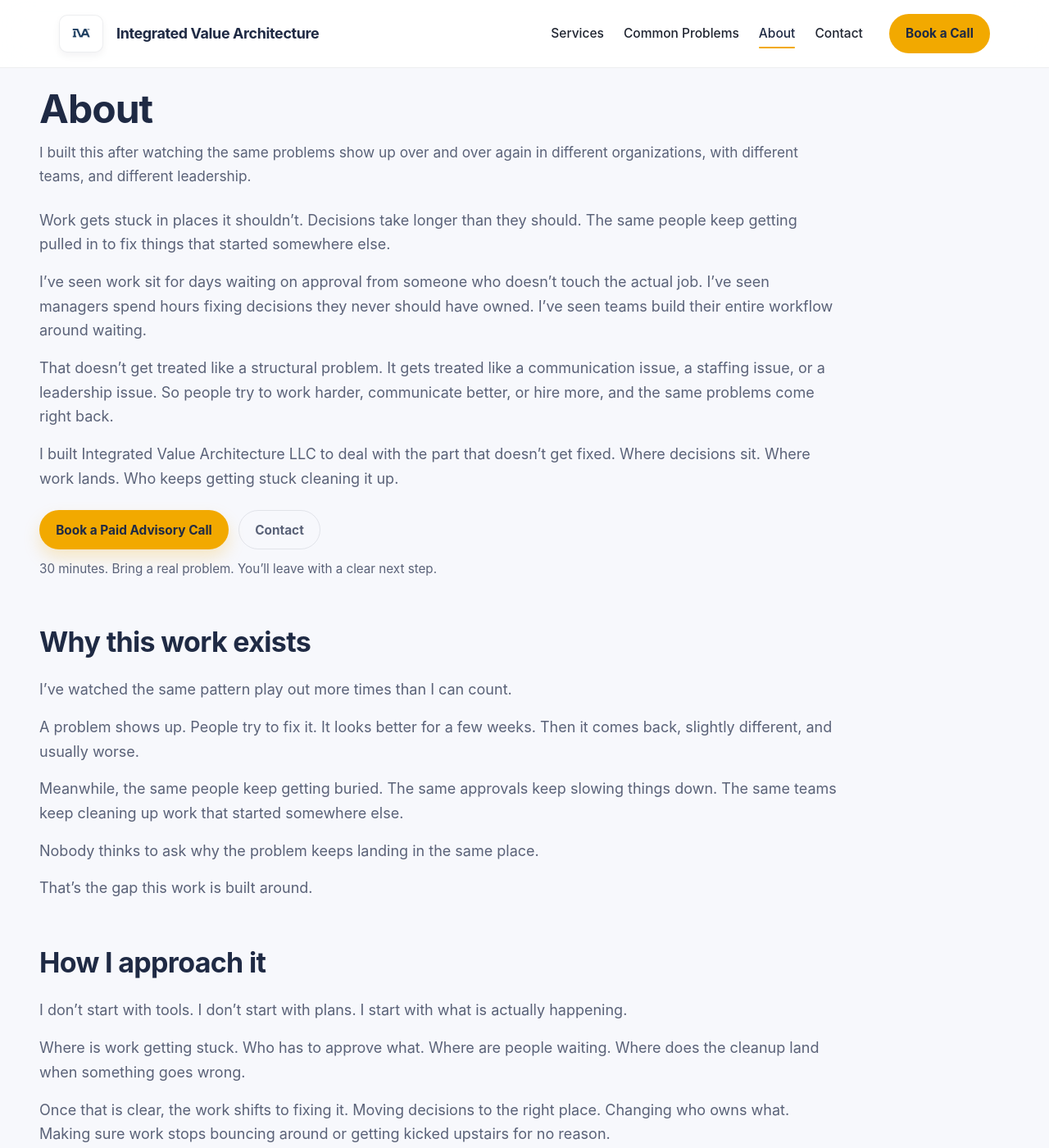
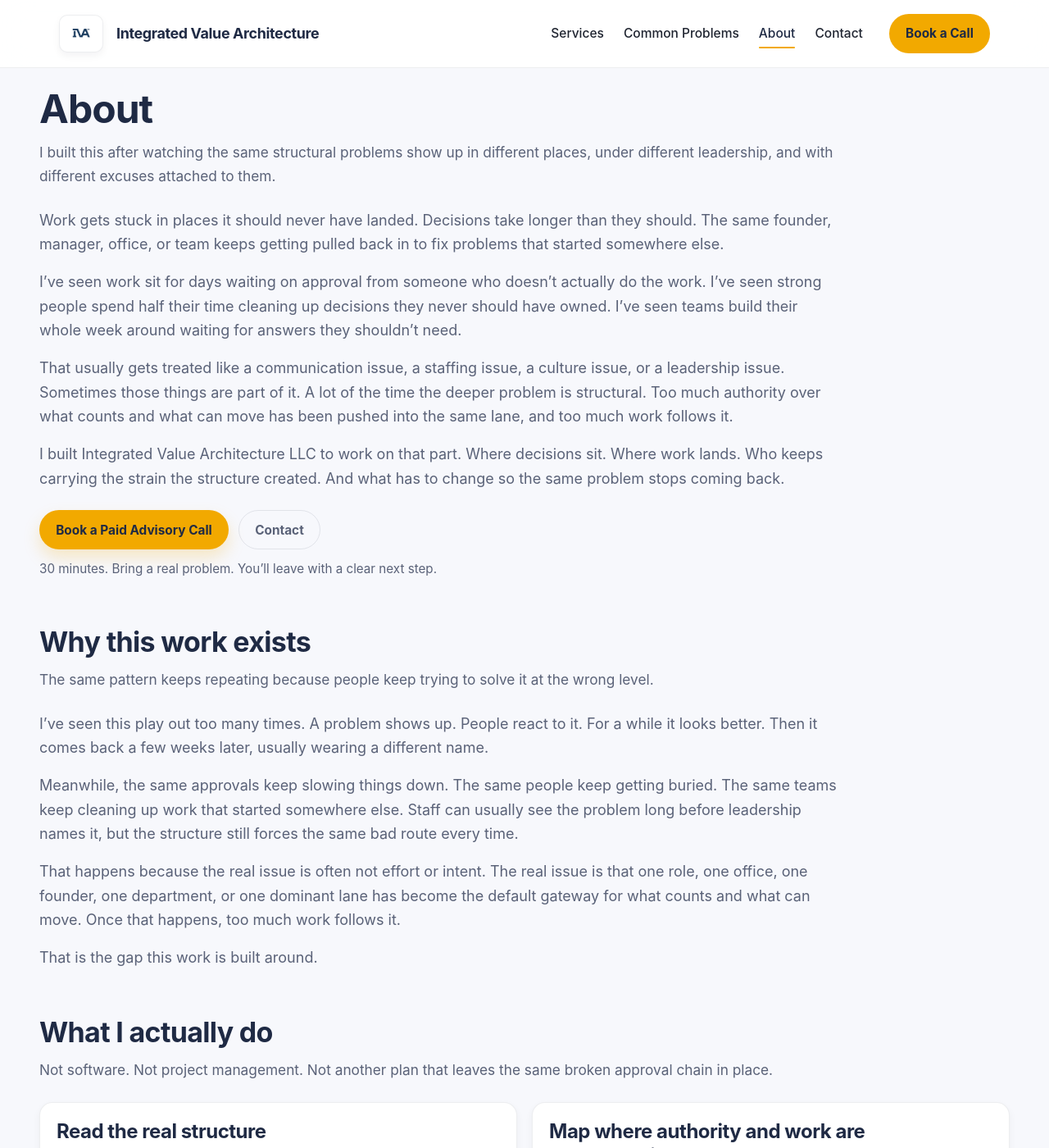
Before and after one commit to efost7873/integratedvaluearchitecture.com, a Jekyll site: the page built from about.html, in a window 1280 px wide and 1400 px high. Shown: the whole window at 82% size. Built offline with Jekyll 4.4.1, drawn with Linux system fonts in a browser that asks for light colours; some of the changed text lies outside the part shown.

Commit message:
Revise About page content for clarity and focus
Updated the content of the About page to clarify the purpose and approach of Integrated Value Architecture LLC, emphasizing structural issues and decision-making processes.

```diff
--- a/about.html
+++ b/about.html
@@ -2,7 +2,7 @@
 layout: default
 title: About
 seo_title: About | Integrated Value Architecture LLC
-seo_description: Integrated Value Architecture LLC was built after watching work get stuck, decisions drag, and the same people get buried fixing problems that should never have landed on them in the first place.
+seo_description: Learn why Evan Micheal Foster built Integrated Value Architecture LLC and how this work helps organizations fix structural bottlenecks, overloaded decision-makers, and repeated rework.
 ---
 
 <div class="iva-page">
@@ -13,29 +13,29 @@ seo_description: Integrated Value Architecture LLC was built after watching work
     <div class="section-header">
       <h1>About</h1>
       <p class="section-subtitle">
-        I built this after watching the same problems show up over and over again in different organizations, with different teams, and different leadership.
+        I built this after watching the same structural problems show up in different places, under different leadership, and with different excuses attached to them.
       </p>
     </div>
 
     <p>
-      Work gets stuck in places it shouldn’t. Decisions take longer than they should. The same people keep getting pulled in to fix things that started somewhere else.
+      Work gets stuck in places it should never have landed. Decisions take longer than they should. The same founder, manager, office, or team keeps getting pulled back in to fix problems that started somewhere else.
     </p>
 
     <p>
-      I’ve seen work sit for days waiting on approval from someone who doesn’t touch the actual job. I’ve seen managers spend hours fixing decisions they never should have owned. I’ve seen teams build their entire workflow around waiting.
+      I’ve seen work sit for days waiting on approval from someone who doesn’t actually do the work. I’ve seen strong people spend half their time cleaning up decisions they never should have owned. I’ve seen teams build their whole week around waiting for answers they shouldn’t need.
     </p>
 
     <p>
-      That doesn’t get treated like a structural problem. It gets treated like a communication issue, a staffing issue, or a leadership issue. So people try to work harder, communicate better, or hire more, and the same problems come right back.
+      That usually gets treated like a communication issue, a staffing issue, a culture issue, or a leadership issue. Sometimes those things are part of it. A lot of the time the deeper problem is structural. Too much authority over what counts and what can move has been pushed into the same lane, and too much work follows it.
     </p>
 
     <p>
-      I built Integrated Value Architecture LLC to deal with the part that doesn’t get fixed. Where decisions sit. Where work lands. Who keeps getting stuck cleaning it up.
+      I built Integrated Value Architecture LLC to work on that part. Where decisions sit. Where work lands. Who keeps carrying the strain the structure created. And what has to change so the same problem stops coming back.
     </p>
 
     <div class="iva-btn-row">
       <a href="https://book.ms/b/IntegratedValueArchitectureLLC@integratedvaluearchitecture.com" class="iva-btn-primary">Book a Paid Advisory Call</a>
-      <a href="{{ site.baseurl }}/contact" class="iva-btn-secondary">Contact</a>
+      <a href="{{ site.baseurl }}/contact/" class="iva-btn-secondary">Contact</a>
     </div>
 
     <p class="iva-cta-meta">
@@ -43,56 +43,111 @@ seo_description: Integrated Value Architecture LLC was built after watching work
     </p>
   </section>
 
-
   <section id="about-why">
     <div class="section-header">
       <h2>Why this work exists</h2>
+      <p class="section-subtitle">
+        The same pattern keeps repeating because people keep trying to solve it at the wrong level.
+      </p>
     </div>
 
     <p>
-      I’ve watched the same pattern play out more times than I can count.
+      I’ve seen this play out too many times. A problem shows up. People react to it. For a while it looks better. Then it comes back a few weeks later, usually wearing a different name.
     </p>
 
     <p>
-      A problem shows up. People try to fix it. It looks better for a few weeks. Then it comes back, slightly different, and usually worse.
+      Meanwhile, the same approvals keep slowing things down. The same people keep getting buried. The same teams keep cleaning up work that started somewhere else. Staff can usually see the problem long before leadership names it, but the structure still forces the same bad route every time.
     </p>
 
     <p>
-      Meanwhile, the same people keep getting buried. The same approvals keep slowing things down. The same teams keep cleaning up work that started somewhere else.
+      That happens because the real issue is often not effort or intent. The real issue is that one role, one office, one founder, one department, or one dominant lane has become the default gateway for what counts and what can move. Once that happens, too much work follows it.
     </p>
 
     <p>
-      Nobody thinks to ask why the problem keeps landing in the same place.
+      That is the gap this work is built around.
+    </p>
+  </section>
+
+  <section id="about-what-i-do">
+    <div class="section-header">
+      <h2>What I actually do</h2>
+      <p class="section-subtitle">
+        Not software. Not project management. Not another plan that leaves the same broken approval chain in place.
+      </p>
+    </div>
+
+    <div class="grid grid-2">
+      <div class="card">
+        <h3>Read the real structure</h3>
+        <p>
+          I review the documents, reporting lines, decision pathways, recurring choke points, and work patterns that show how the organization is really running, not how it says it runs.
+        </p>
+      </div>
+
+      <div class="card">
+        <h3>Map where authority and work are concentrating</h3>
+        <p>
+          I identify where one founder, one office, one role, or one dominant lane has quietly become the default gateway for too much of the organization.
+        </p>
+      </div>
+
+      <div class="card">
+        <h3>Show what the bottleneck is costing</h3>
+        <p>
+          I trace where time is being lost in delay, approvals, translation, repeated cleanup, and workarounds that should never have been necessary.
+        </p>
+      </div>
+
+      <div class="card">
+        <h3>Help change the structure</h3>
+        <p>
+          I help move authority, ownership, and follow-through to the right places so fewer things stall, bounce around, or come back for rework.
+        </p>
+      </div>
+    </div>
+
+    <p>
+      The point is not to describe the mess better. The point is to change where the mess keeps coming from.
+    </p>
+  </section>
+
+  <section id="about-how-i-approach-it">
+    <div class="section-header">
+      <h2>How I approach the work</h2>
+      <p class="section-subtitle">
+        I do not start with a template. I start with what is actually happening.
+      </p>
+    </div>
+
+    <p>
+      Where is work getting stuck. Who has to approve what. Where are people waiting. Where does the cleanup land when something goes wrong. What keeps getting kicked upstairs that should have been handled closer to the work.
     </p>
 
     <p>
-      That’s the gap this work is built around.
+      Once that is clear, the work shifts from naming the problem to changing it. Decisions move to the right place. Ownership gets clearer. Work stops climbing the chain just to become real. Fewer people waste their week feeding the same bottleneck.
+    </p>
+
+    <p>
+      Then I stay involved long enough to make sure it holds and does not slide back into the same pattern under a different label.
     </p>
   </section>
 
-
-  <section id="about-approach">
+  <section id="about-who-this-is-for">
     <div class="section-header">
-      <h2>How I approach it</h2>
+      <h2>Who this work is for</h2>
+      <p class="section-subtitle">
+        This is not only for large organizations with giant org charts and expensive chaos.
+      </p>
     </div>
 
     <p>
-      I don’t start with tools. I don’t start with plans. I start with what is actually happening.
+      This can apply to a founder-led business where one person still has to touch too much before anything moves. It can apply to a small team where everything keeps climbing through one manager or one admin lane. It can apply to a nonprofit, public agency, or larger organization where one office or leadership lane has quietly become the default gateway for too much of the system.
     </p>
 
     <p>
-      Where is work getting stuck. Who has to approve what. Where are people waiting. Where does the cleanup land when something goes wrong.
-    </p>
-
-    <p>
-      Once that is clear, the work shifts to fixing it. Moving decisions to the right place. Changing who owns what. Making sure work stops bouncing around or getting kicked upstairs for no reason.
-    </p>
-
-    <p>
-      Then I stay involved long enough to make sure it holds and doesn’t slide back into the same pattern.
+      The issue is not how big the organization is. The issue is whether too much authority and too much work keep landing in the same place.
     </p>
   </section>
-
 
   <section id="about-founder">
     <div class="section-header">
@@ -103,11 +158,11 @@ seo_description: Integrated Value Architecture LLC was built after watching work
     </div>
 
     <p>
-      My background spans finance, public health, government, and nonprofit leadership. I’ve worked inside organizations where decisions moved cleanly and others where everything had to run through the same few people.
+      My background spans finance, public health, government, and nonprofit leadership. I’ve worked inside organizations where decisions moved cleanly and others where everything still had to run through the same few people before it counted.
     </p>
 
     <p>
-      The difference isn’t talent. It isn’t effort. It’s where decisions sit and where work gets pushed.
+      That difference is not usually talent. It is not effort. It is not whether people care. It is where decisions sit, how authority is handled, and where work gets pushed when the structure is under pressure.
     </p>
 
     <p>
@@ -115,54 +170,79 @@ seo_description: Integrated Value Architecture LLC was built after watching work
     </p>
   </section>
 
-
   <section id="about-difference">
     <div class="section-header">
       <h2>What makes this different</h2>
+      <p class="section-subtitle">
+        Most organizations are told to manage around the structure they already have. I work one step earlier than that.
+      </p>
     </div>
 
     <p>
-      Most organizations are asked to manage around the structure they already have.
+      The usual response to structural strain is more meetings, more approvals, more tracking, more coordination, and more people getting pulled in after the fact. For a while that can look responsible. Up close it usually means the same narrow lane is carrying even more work than before.
     </p>
 
     <p>
-      That usually means more meetings, more approvals, more tracking, and more people getting pulled in to fix things after the fact.
+      This work starts with a different question. Why is the work landing there in the first place. Why does that person have to approve it. Why does the same issue keep coming back even after people say it was handled.
     </p>
 
     <p>
-      This work starts one step earlier. Why is the work landing there in the first place. Why does that person have to approve it. Why does it keep coming back.
+      Fix that, and a lot of the extra management work starts disappearing on its own.
+    </p>
+  </section>
+
+  <section id="about-framework">
+    <div class="section-header">
+      <h2>Where Integrated Value Architecture fits</h2>
+      <p class="section-subtitle">
+        IVA is the governance architecture behind the work.
+      </p>
+    </div>
+
+    <p>
+      A lot of organizations end up forcing too many kinds of decisions through one dominant lane. Financial logic is the clearest example because it already has formal standing in most places, but it is not the only one. Any lane can become dominant if everything else has to pass through it to become visible or actionable.
     </p>
 
     <p>
-      Fix that, and a lot of the “management” work disappears on its own.
+      Integrated Value Architecture gives distinct domains real standing inside the structure so the organization can handle more than one kind of value and more than one kind of decision without routing everything through the same narrow channel.
     </p>
+
+    <p>
+      That is what makes the work different. It does not just manage around overload better. It changes the structure that keeps producing it.
+    </p>
+
+    <div class="iva-btn-row">
+      <a href="{{ site.baseurl }}/standard/" class="iva-btn-primary">Read the IVA Standard</a>
+      <a href="{{ site.baseurl }}/governance-architecture-organizational-design/" class="iva-btn-secondary">See Governance Architecture</a>
+    </div>
   </section>
-
 
   <section id="about-credibility">
     <div class="section-header">
       <h2>Further background</h2>
+      <p class="section-subtitle">
+        If you want the deeper thinking behind the work, start there.
+      </p>
     </div>
 
     <p>
-      If you want the deeper thinking behind this, there are working papers and publications that lay it out more formally.
+      There are working papers and publications that explain the underlying logic more formally, but the real starting point is still the same. Work is getting stuck somewhere. Decisions are dragging somewhere. The same people are carrying too much somewhere. That is enough to begin.
     </p>
 
     <div class="iva-btn-row">
-      <a href="{{ site.baseurl }}/publications" class="iva-btn-secondary">View Publications</a>
+      <a href="{{ site.baseurl }}/publications/" class="iva-btn-secondary">View Publications</a>
     </div>
   </section>
-
 
   <section id="about-cta" class="iva-cta-section">
     <h2>Start with what you can already see</h2>
     <p>
-      If work is stuck, decisions keep dragging, or the same people keep getting buried, that is enough to start.
+      If work is stuck, decisions keep dragging, or the same people keep getting buried in cleanup, that is enough to start.
     </p>
 
     <div class="iva-btn-row">
       <a href="https://book.ms/b/IntegratedValueArchitectureLLC@integratedvaluearchitecture.com" class="iva-btn-primary">Book a Paid Advisory Call</a>
-      <a href="{{ site.baseurl }}/contact" class="iva-btn-secondary">Contact</a>
+      <a href="{{ site.baseurl }}/contact/" class="iva-btn-secondary">Contact</a>
     </div>
 
     <p class="iva-cta-meta">
```
